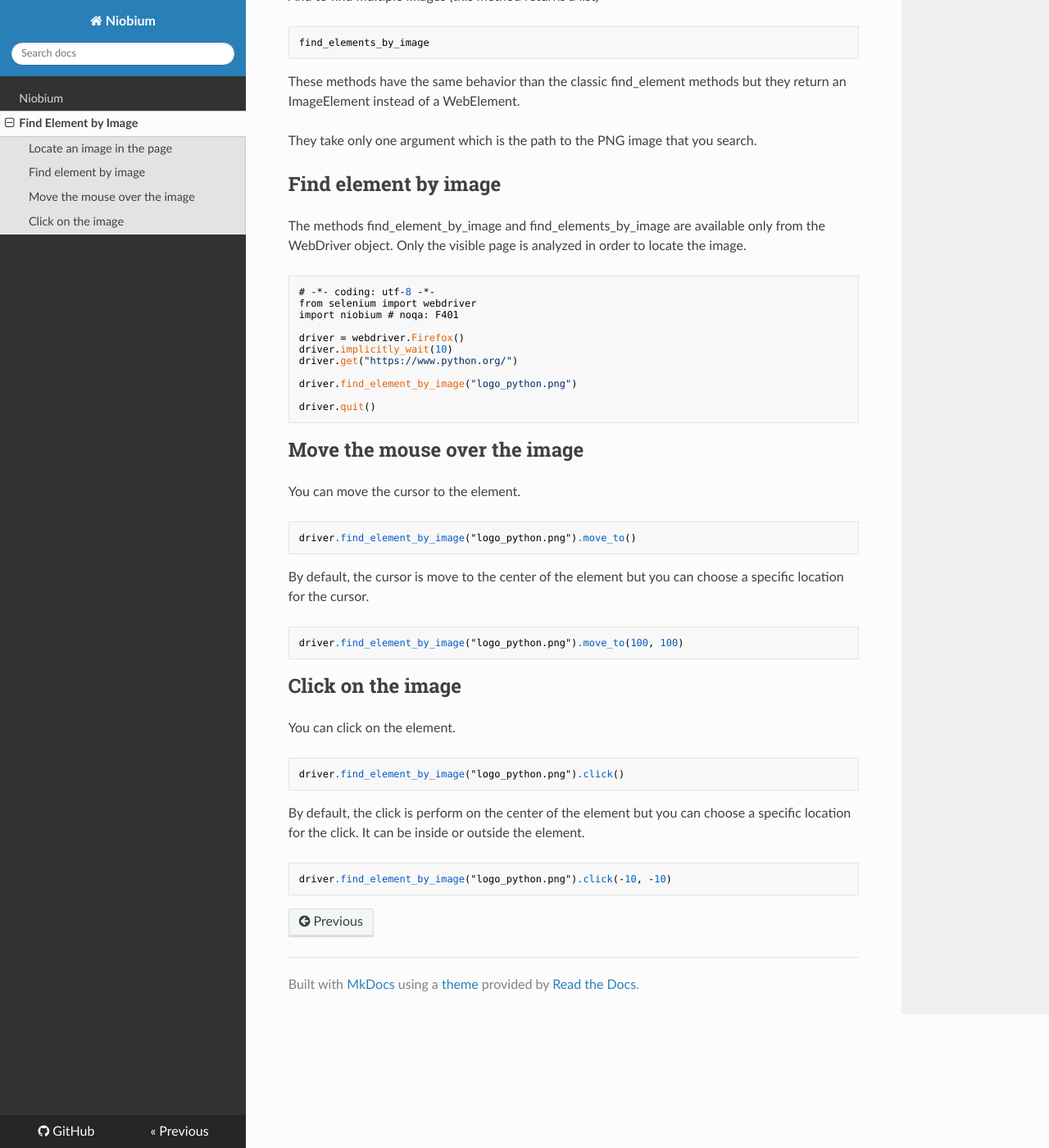
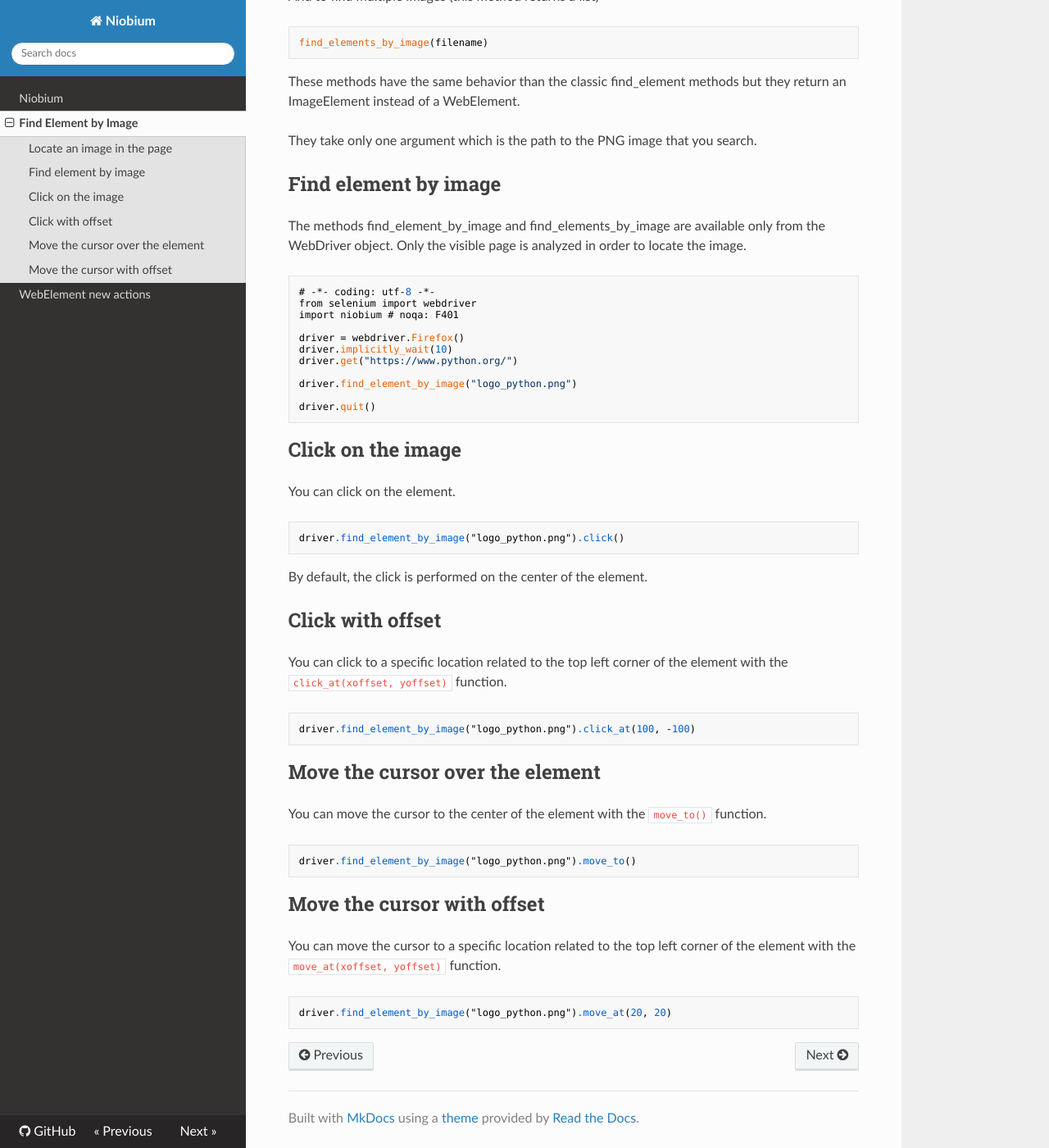
Before and after one commit to cle-b/niobium, an MkDocs documentation site: the page built from docs/image.md, in a window 1280 px wide and 1400 px high, scrolled down 384 px. Shown: the whole window at 82% size. Built offline with MkDocs 1.6.1, drawn with Linux system fonts in a browser that asks for light colours; nearby versions of some CDN libraries.

Commit message:
add click_at, move_to and move_at functions to WebElement
* add the click_at, move_to and move_at functions to WebElement.
* add click_at and move_at functions to ImageElement (+ refactor click and move_to)
* fix errors in documentation

```diff
--- a/docs/image.md
+++ b/docs/image.md
@@ -6,11 +6,11 @@ Niobium adds computer vision to Selenium.
 
 You can locate an image in the page using the following method:
 
-    find_element_by_image
+    find_element_by_image(filename)
 
 And to find multiple images (this method returns a list)
 
-    find_elements_by_image
+    find_elements_by_image(filename)
 
 These methods have the same behavior than the classic find_element methods but they return an ImageElement instead of a WebElement.
 
@@ -32,22 +32,28 @@ The methods find_element_by_image and find_elements_by_image are available only
 
     driver.quit()
 
-## Move the mouse over the image
-
-You can move the cursor to the element.
-
-    driver.find_element_by_image("logo_python.png").move_to()
-
-By default, the cursor is move to the center of the element but you can choose a specific location for the cursor.
-
-    driver.find_element_by_image("logo_python.png").move_to(100, 100)
-
 ## Click on the image
 
 You can click on the element.
 
     driver.find_element_by_image("logo_python.png").click()
 
-By default, the click is perform on the center of the element but you can choose a specific location for the click. It can be inside or outside the element.
+By default, the click is performed on the center of the element.
 
-    driver.find_element_by_image("logo_python.png").click(-10, -10)
+## Click with offset
+
+You can click to a specific location related to the top left corner of the element with the `click_at(xoffset, yoffset)` function.
+
+    driver.find_element_by_image("logo_python.png").click_at(100, -100)
+
+## Move the cursor over the element
+
+You can move the cursor to the center of the element with the `move_to()` function.
+
+    driver.find_element_by_image("logo_python.png").move_to()
+
+## Move the cursor with offset
+
+You can move the cursor to a specific location related to the top left corner of the element with the `move_at(xoffset, yoffset)` function.
+
+    driver.find_element_by_image("logo_python.png").move_at(20, 20)
--- /dev/null
+++ b/docs/webelement_action.md
@@ -0,0 +1,21 @@
+# WebElement new actions
+
+Niobium make easier the mouse action on a WebElement.
+
+## Click with offset
+
+You can click to a specific location related to the top left corner of the element with the `click_at(xoffset, yoffset)` function.
+
+    driver.find_element_by_id("myelt").click_at(100, -100)
+
+## Move the cursor over the element
+
+You can move the cursor to the center of the element with the `move_to()` function.
+
+    driver.find_element_by_id("myelt").move_to()
+
+## Move the cursor with offset
+
+You can move the cursor to a specific location related to the top left corner of the element with the `move_at(xoffset, yoffset)` function.
+
+    driver.find_element_by_id("myelt").move_at(20, 20)
--- a/mkdocs.yml
+++ b/mkdocs.yml
@@ -6,5 +6,6 @@ repo_url: https://github.com/cle-b/niobium
 nav:
     - Niobium: index.md
     - Find Element by Image: image.md
+    - WebElement new actions: webelement_action.md
 
 theme: readthedocs
--- a/niobium/__init__.py
+++ b/niobium/__init__.py
@@ -1,8 +1,9 @@
 # -*- coding: utf-8 -*-
 import selenium
-from .patch import patch_image, patch_timeout
+from .patch import patch_image, patch_timeout, patch_webelement_action
 
 patch_image()
 patch_timeout()
+patch_webelement_action()
 
 __all__ = ["selenium"]
--- a/setup.py
+++ b/setup.py
@@ -9,7 +9,7 @@ with open("README.md", "r") as fh:
 
 setuptools.setup(
     name="niobium",
-    version="0.1.1",
+    version="0.2.0",
     author="cle-b",
     author_email="cle@tictac.pm",
     description="Niobium extends the Python Selenium client with nice features",
```
Also changed, not shown: README.md (+3 -3 lines), docs/index.md (+4 -4 lines), 12 other files.
